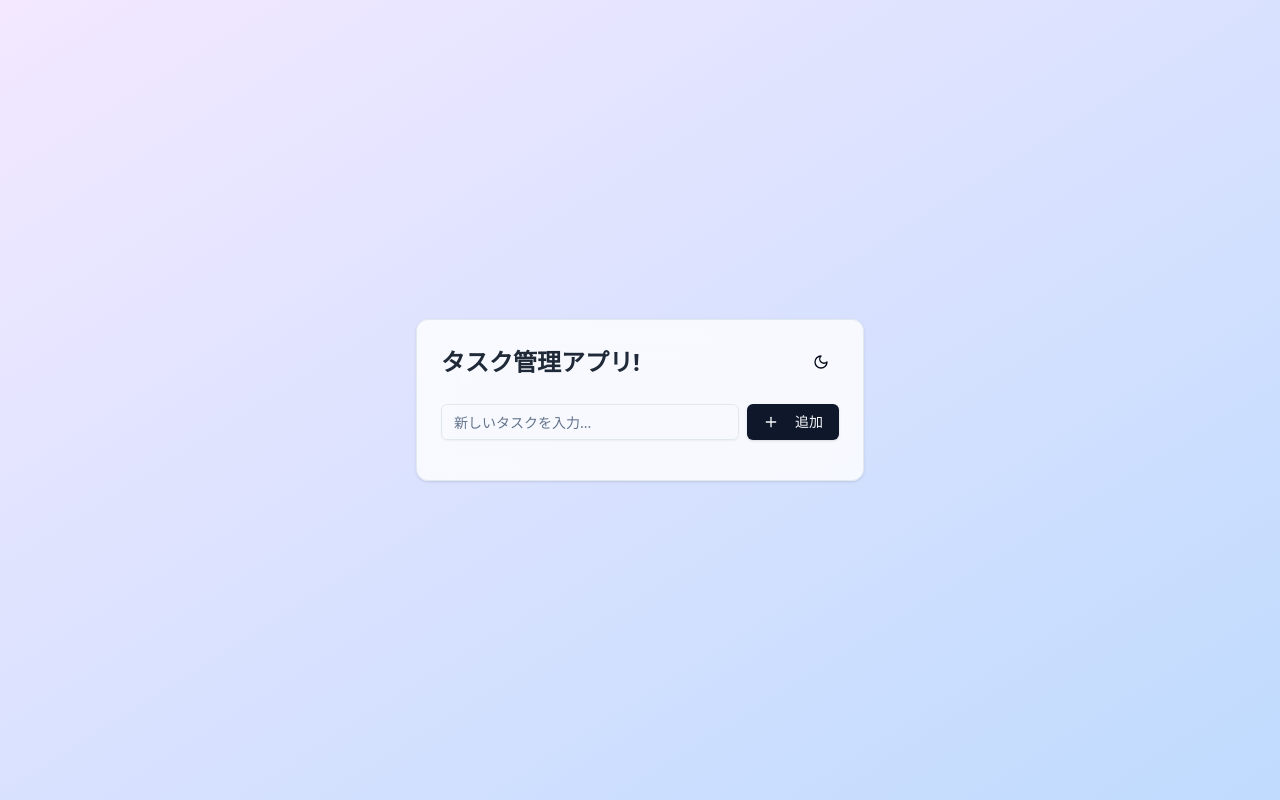
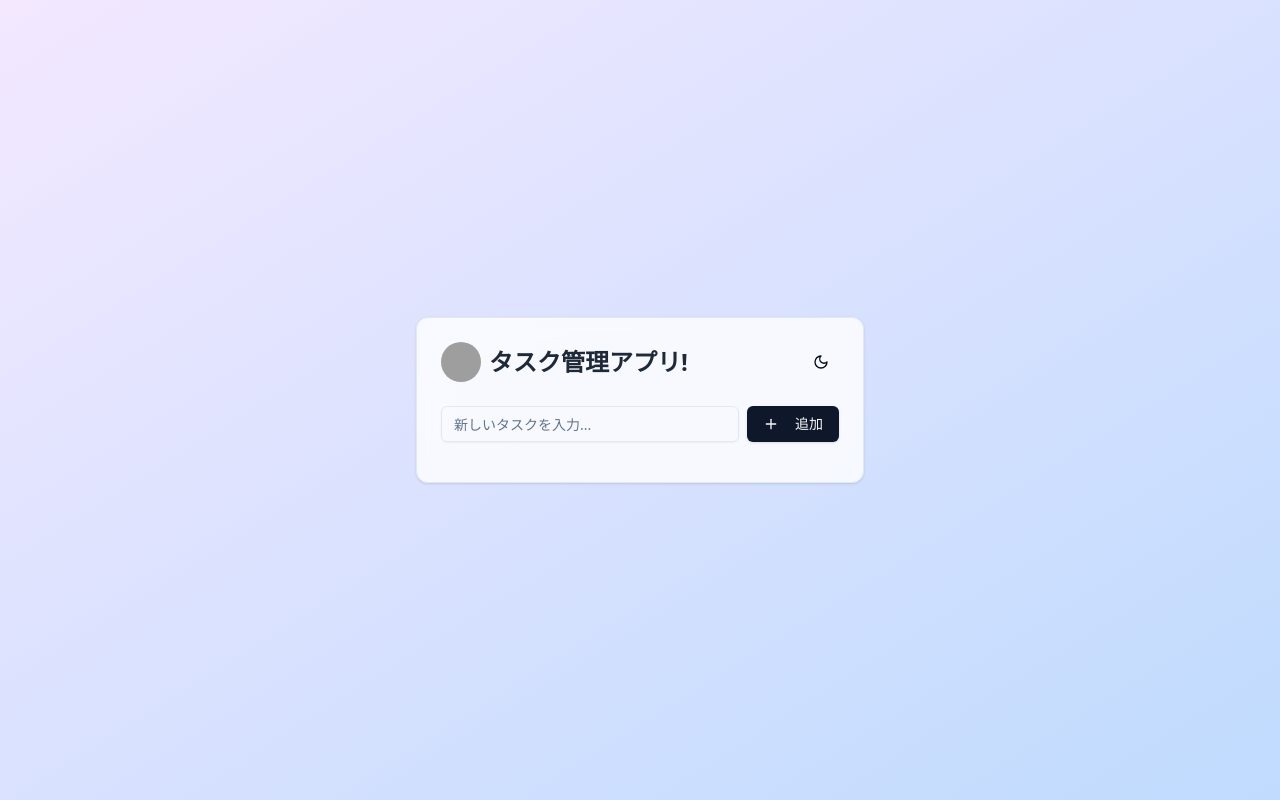
Before and after one commit to moricchi/my-app, a Next.js app: page / in a window 1280 px wide. Built offline with nearby package versions, Linux system fonts and the light colour scheme; grey boxes are pictures that could not be loaded.

Commit message:
import_avarar

```diff
--- a/app/page.tsx
+++ b/app/page.tsx
@@ -6,6 +6,7 @@
 import { Input } from '@/components/ui/input'
 import { Card, CardContent } from '@/components/ui/card'
 import { TaskItem } from '@/components/TaskItem'
+import { Avatar, AvatarFallback, AvatarImage } from "@/components/ui/avatar"
 
 interface Task {
   id: number
@@ -72,7 +73,13 @@
       <Card className="w-full max-w-md bg-white/80 dark:bg-gray-800/80 backdrop-blur-lg">
         <CardContent className="p-6">
           <div className="flex justify-between items-center mb-6">
-            <h1 className="text-2xl font-bold text-gray-800 dark:text-white">タスク管理アプリ!</h1>
+            <div className="flex items-center gap-2">
+              <Avatar>
+                <AvatarImage src="https://github.com/shadcn.png" alt="@shadcn" />
+                <AvatarFallback>CN</AvatarFallback>
+              </Avatar>
+              <h1 className="text-2xl font-bold text-gray-800 dark:text-white">タスク管理アプリ!</h1>
+            </div>
             <Button variant="ghost" size="icon" onClick={() => setIsDarkMode(!isDarkMode)}>
               {isDarkMode ? <Sun className="h-5 w-5" /> : <Moon className="h-5 w-5" />}
             </Button>
--- /dev/null
+++ b/components/ui/avatar.tsx
@@ -0,0 +1,50 @@
+"use client"
+
+import * as React from "react"
+import * as AvatarPrimitive from "@radix-ui/react-avatar"
+
+import { cn } from "@/lib/utils"
+
+const Avatar = React.forwardRef<
+  React.ElementRef<typeof AvatarPrimitive.Root>,
+  React.ComponentPropsWithoutRef<typeof AvatarPrimitive.Root>
+>(({ className, ...props }, ref) => (
+  <AvatarPrimitive.Root
+    ref={ref}
+    className={cn(
+      "relative flex h-10 w-10 shrink-0 overflow-hidden rounded-full",
+      className
+    )}
+    {...props}
+  />
+))
+Avatar.displayName = AvatarPrimitive.Root.displayName
+
+const AvatarImage = React.forwardRef<
+  React.ElementRef<typeof AvatarPrimitive.Image>,
+  React.ComponentPropsWithoutRef<typeof AvatarPrimitive.Image>
+>(({ className, ...props }, ref) => (
+  <AvatarPrimitive.Image
+    ref={ref}
+    className={cn("aspect-square h-full w-full", className)}
+    {...props}
+  />
+))
+AvatarImage.displayName = AvatarPrimitive.Image.displayName
+
+const AvatarFallback = React.forwardRef<
+  React.ElementRef<typeof AvatarPrimitive.Fallback>,
+  React.ComponentPropsWithoutRef<typeof AvatarPrimitive.Fallback>
+>(({ className, ...props }, ref) => (
+  <AvatarPrimitive.Fallback
+    ref={ref}
+    className={cn(
+      "flex h-full w-full items-center justify-center rounded-full bg-muted",
+      className
+    )}
+    {...props}
+  />
+))
+AvatarFallback.displayName = AvatarPrimitive.Fallback.displayName
+
+export { Avatar, AvatarImage, AvatarFallback }
--- a/package.json
+++ b/package.json
@@ -9,6 +9,7 @@
     "lint": "next lint"
   },
   "dependencies": {
+    "@radix-ui/react-avatar": "^1.1.2",
     "@radix-ui/react-checkbox": "^1.1.3",
     "@radix-ui/react-popover": "^1.1.4",
     "@radix-ui/react-select": "^2.1.4",
```
Also changed, not shown: 1 other file (tests, documents, lock files or other folders).
